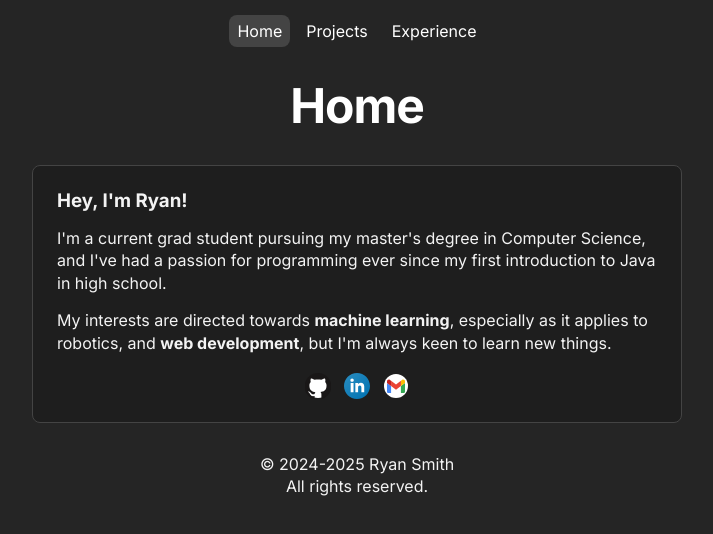
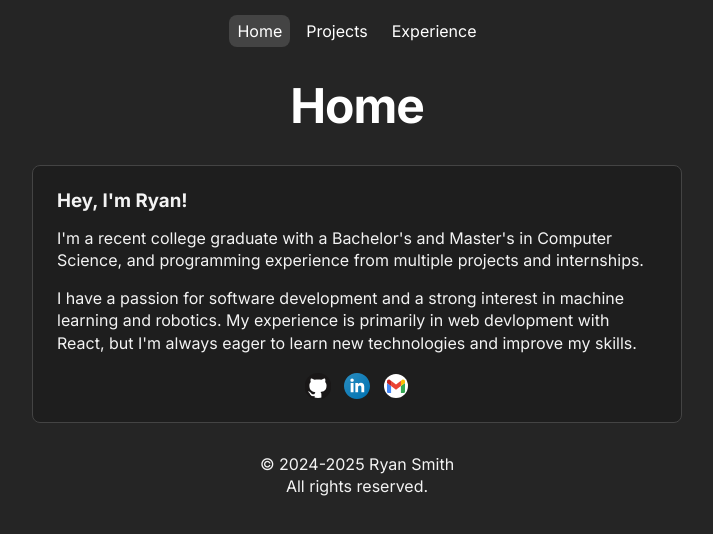
Before and after one commit to smithr38atwit/smithr38atwit.github.io, a React (Vite) app: page /#/ in a window 1280 px wide. Shown: the top 534 px of the page, without its empty margins (283-996 px from the left). Built offline with nearby package versions, Linux system fonts and the light colour scheme.

Commit message:
move intro text to js file

```diff
--- a/src/data/text_data.js
+++ b/src/data/text_data.js
@@ -154,3 +154,8 @@ export const EXPERIENCE = [
 		icon_path: "/exp_logos/teradyne_logo.png",
 	},
 ];
+
+export const INTRO = {
+	p1: "I'm a recent college graduate with a Bachelor's and Master's in Computer Science, and programming experience from multiple projects and internships.",
+	p2: "I have a passion for software development and a strong interest in machine learning and robotics. My experience is primarily in web devlopment with React, but I'm always eager to learn new technologies and improve my skills.",
+};
--- a/src/routes/home/home.jsx
+++ b/src/routes/home/home.jsx
@@ -1,3 +1,4 @@
+import { INTRO } from "../../data/text_data";
 import "./home.css";
 
 function Home() {
@@ -8,15 +9,9 @@ function Home() {
         <div className="introduction">
           <div className="intro-text">
             <h3>Hey, I&apos;m Ryan!</h3>
-            <p>
-              I&apos;m a current grad student pursuing my master&apos;s degree in Computer Science, and I&apos;ve had a
-              passion for programming ever since my first introduction to Java in high school.
-            </p>
-            <p>
-              My interests are directed towards <strong>machine learning</strong>, especially as it applies to robotics,
-              and <strong>web development</strong>, but I&apos;m always keen to learn new things.
-            </p>
-          </div>
+            <p>{INTRO.p1}</p>
+            <p>{INTRO.p2}</p>
+            </div>
           <div className="contact-links">
             <a href="https://github.com/smithr38atwit" target="_blank">
               <img height={26} src="/contact_icons/github.svg" alt="github icon" />
```
Lines whose indentation alone changed are shown as unchanged.
